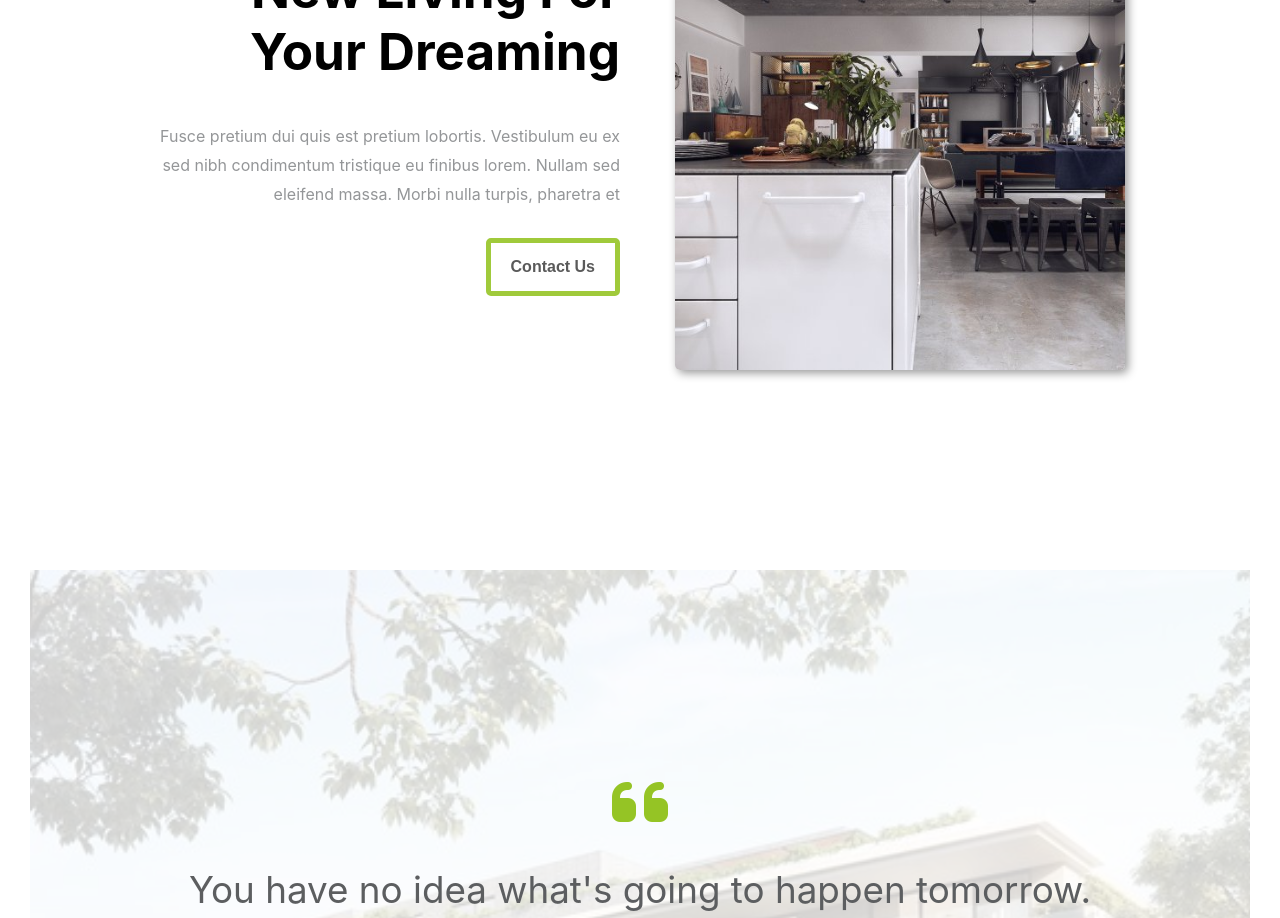
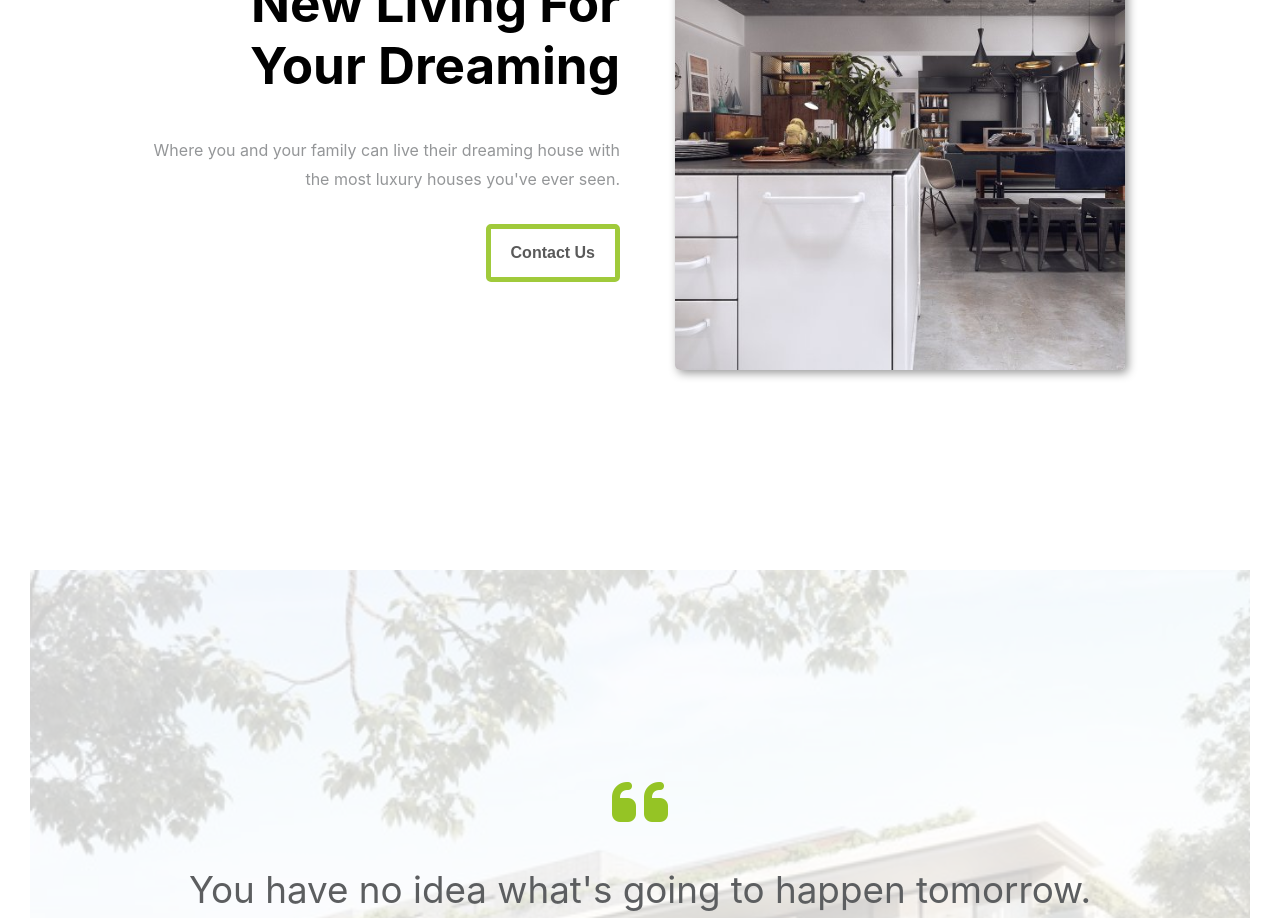
Before and after one commit to Kmonterohenriquez/housing, a React (Create React App) app: page / in a window 1280 px wide. Shown: the part 1360-2278 px from the top of the page. Built offline with nearby package versions, Linux system fonts and the light colour scheme.

Commit message:
new quote on Newliving component

```diff
--- a/src/Components/NewLiving/NewLiving.js
+++ b/src/Components/NewLiving/NewLiving.js
@@ -8,7 +8,7 @@ const NewLiving = () => {
                 {/* <img src="" alt=""/> */}
                 <div className="left-side">
                     <h1 className='NewLiving-title'>New Living For Your Dreaming</h1>
-                    <p className='NewLiving-text'>Fusce pretium dui quis est pretium lobortis. Vestibulum eu ex sed nibh condimentum tristique eu finibus lorem. Nullam sed eleifend massa. Morbi nulla turpis, pharetra et</p>
+                    <p className='NewLiving-text'>Where you and your family can live their dreaming house with the most luxury houses you've ever seen.</p>
                     <button><a href="/">Contact Us</a></button>
                 </div>
                 <div className="right-side">
```
